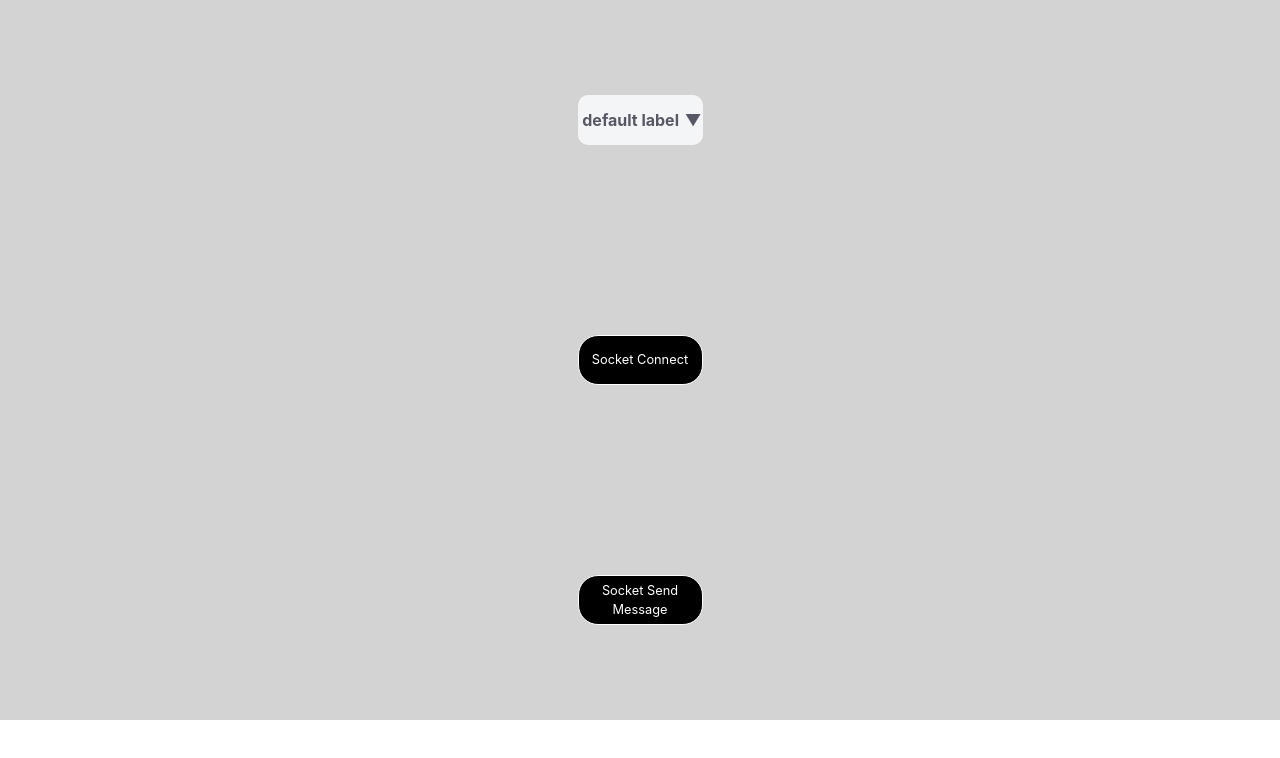
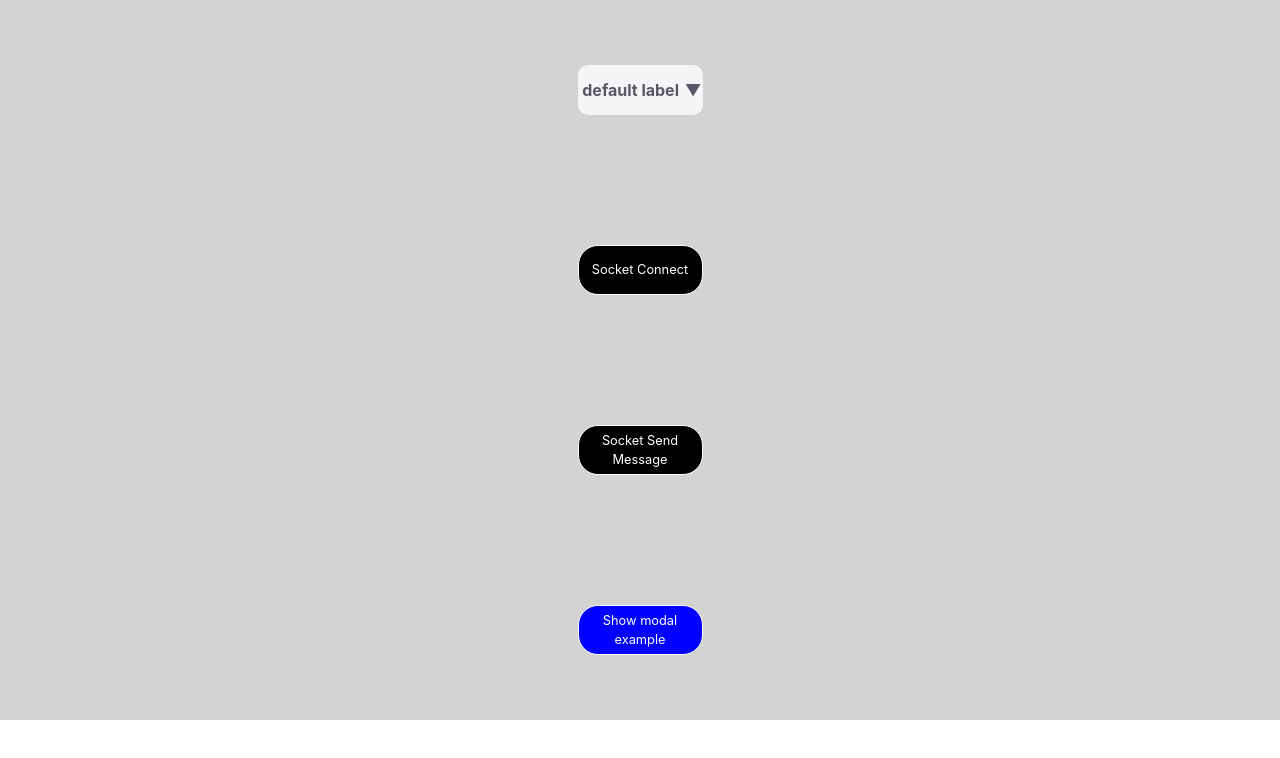
Before and after one commit to TiagoUmemura/react-starter, a React (Create React App) app: page /home in a window 1280 px wide. Shown: the top 758 px of the page. Built offline with nearby package versions, Linux system fonts and the light colour scheme.

Commit message:
Create modal that closes on click outside modal window

```diff
--- /dev/null
+++ b/src/components/modal/modal.js
@@ -0,0 +1,25 @@
+import React, {useRef} from 'react'
+
+import { useOnClickOutside } from 'hooks/hooks'
+import {
+    Container,
+    ModalWindow
+} from './styles'
+
+function Modal({ onClickClose }) {
+    const modalWindowRef = useRef(null)
+    useOnClickOutside(modalWindowRef, onClickClose)
+
+    return (
+        <Container>
+            <ModalWindow ref={modalWindowRef}>
+                <span>Test</span>
+                <div onClick={onClickClose}>
+                    <span>Close</span>
+                </div>
+            </ModalWindow>
+        </Container>
+    );
+}
+
+export default Modal;
--- /dev/null
+++ b/src/components/modal/styles.js
@@ -0,0 +1,45 @@
+import styled from 'styled-components';
+
+export const Container = styled.div`
+  display: flex;
+  position: absolute;
+  justify-content: center;
+  align-items: center;
+  width: 100%;
+  height: 90vh;
+  background: rgba(0,0,0,0.3);
+  animation: .25s ease-in 0s bgFadeIn;
+
+  @keyframes bgFadeIn {
+    0% {
+      background-color: rgb(0,0,0, 0);
+    }
+    100% {
+      background-color: rgb(0,0,0, .5);
+    }
+  }
+`
+
+export const ModalWindow = styled.div`
+  display: flex;
+  flex-direction: column;
+  align-items: center;
+  justify-content: center;
+  width: 630px;
+  height: 420px;
+  background-color: lightgray;
+  border-radius: 20px;
+  padding: 40px;
+  animation: .25s ease-in 0s test;
+
+  @keyframes test {
+    0% {
+      opacity: 0;
+      width: 0px;
+    }
+    100% {
+      opacity: 1;
+      width: 630px;
+    }
+  }
+`
--- a/src/pages/home/index.js
+++ b/src/pages/home/index.js
@@ -5,10 +5,13 @@ import { Container } from './styles';
 import Dropdown from 'components/dropdown/dropdown'
 import Button from 'components/button'
 import {socketConnect, sendMessage} from 'store/ducks/socket/actions'
+import Modal from 'components/modal/modal'
+
 // components demonstration on home page
 // show header only after login success
 function Home() {
   const [value, setValue] = useState('')
+  const [showModal, setShowModal] = useState(false)
   const dispatch = useDispatch()
 
   const DropdownValues = [
@@ -43,6 +46,14 @@ function Home() {
         text='Socket Send Message'
         onClickHandler={() => dispatch(sendMessage('message text'))}
       />
+      <Button
+        bgColor='blue'
+        width='125px'
+        height='50px'
+        text='Show modal example'
+        onClickHandler={() => setShowModal(true)}
+      />
+      {showModal && <Modal onClickClose={() => setShowModal(false)}/>}
     </Container>
   );
 }
```
